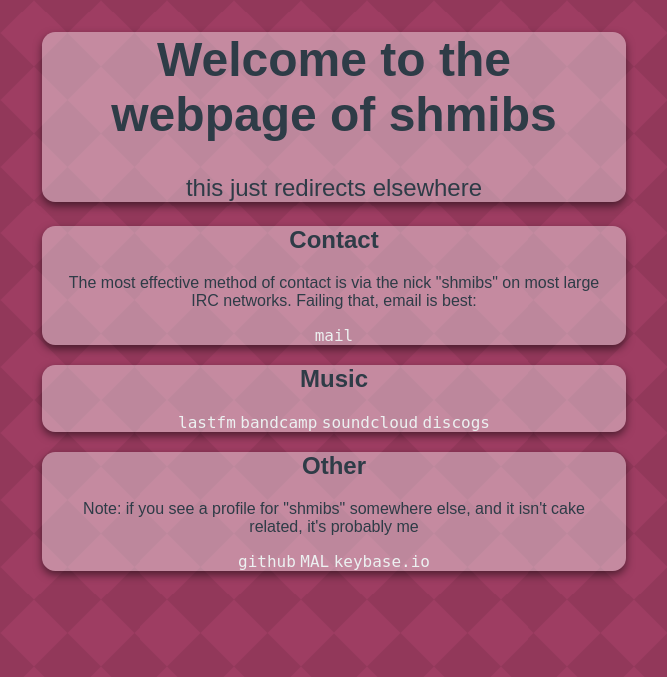
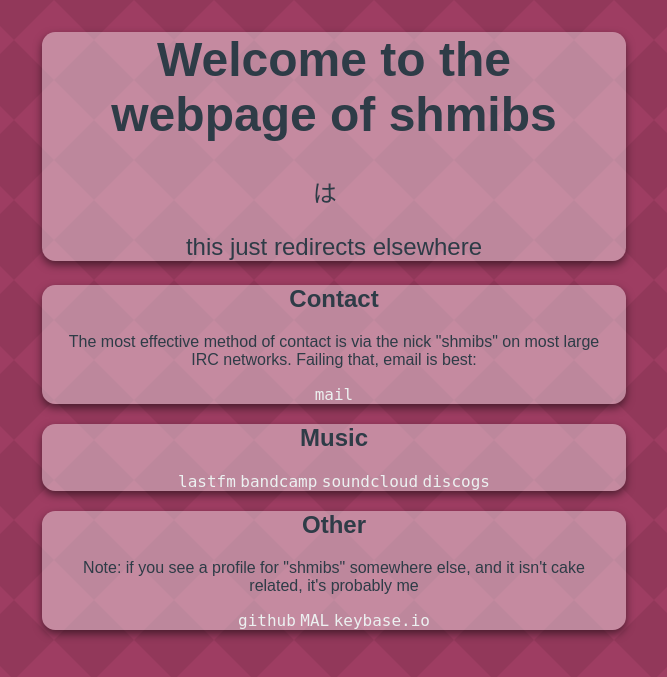
Before and after one commit to Sorunome/shmibbles.me, a PHP site: page / in a window 1280 px wide. Shown: the top 677 px of the page, without its empty margins (306-973 px from the left). Run offline with PHP 8.4, Linux system fonts and the light colour scheme; some web fonts are replaced.

Commit message:
add tengwar, because i'm dumb
it won't even render correctly yet for most people, because chrome and
things don't support graphite.

```diff
--- a/index.html
+++ b/index.html
@@ -7,6 +7,7 @@
 		<link rel="icon" type="image/png" href="http://shmibbles.me/harma.png">
 
 		<link href="fira/fira.css" rel="stylesheet" type="text/css">
+		<link href="tengtelc/tengtelc.css" rel="stylesheet" type="text/css">
 		<link href="main.css" rel="stylesheet" type="text/css">
 
 		<script type="text/javascript" src="main.js"></script>
@@ -26,6 +27,11 @@
 				<div class="container">
 					<h1>Welcome to the webpage of shmibs</h1>
 
+					<p>
+						<font face="Tengwar Telcontar"></font>
+						は
+						<font face="Tengwar Telcontar"></font>
+					</p>
 					<p>this just redirects elsewhere</p>
 				</div>
 			</div>
--- a/main.css
+++ b/main.css
@@ -2,7 +2,7 @@ body {
 	background-image: url(diamond.svg);
 	background-attachment: fixed;
 	background-position: center;
-	background-size: 50pt 50pt;
+	background-size: 60pt;
 }
 
 a {
--- /dev/null
+++ b/tengtelc/tengtelc.css
@@ -0,0 +1,21 @@
+@font-face{
+    font-family: 'Tengwar Telcontar';
+    src: url('tengtelc.eot');
+    src: local('Tengwar Telcontar'),
+         url('tengtelc.woff') format('woff'),
+	     url('tengtelc.eot') format('embedded-opentype'),
+	     url('tengtelc.ttf') format('truetype');
+	font-weight: normal;
+    font-style: normal;
+}
+
+@font-face{
+    font-family: 'Tengwar Telcontar';
+    src: url('tengtelcb.eot');
+    src: local('Tengwar Telcontar Bold'),
+         url('tengtelcb.woff') format('woff'),
+	     url('tengtelcb.eot') format('embedded-opentype'),
+	     url('tengtelcb.ttf') format('truetype');
+	font-weight: normal;
+    font-style: bold;
+}
```
